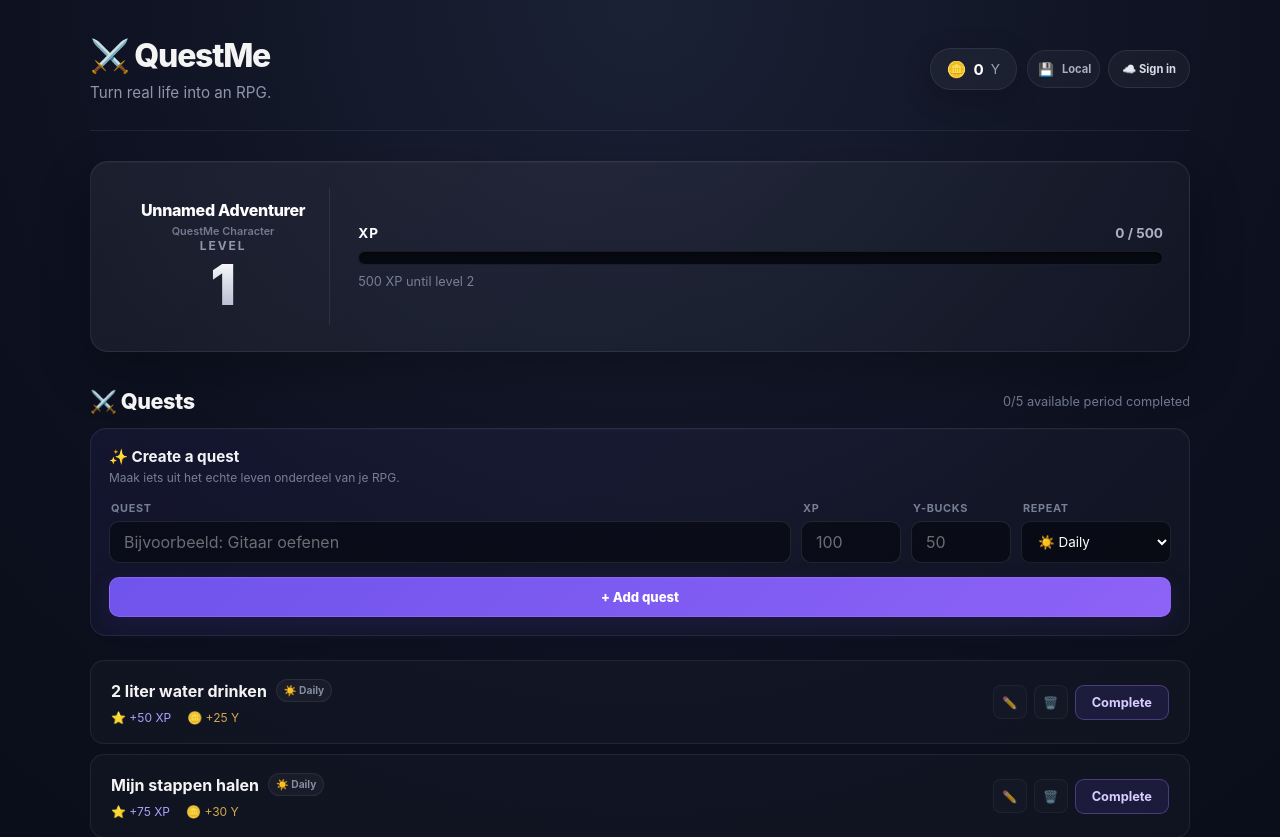
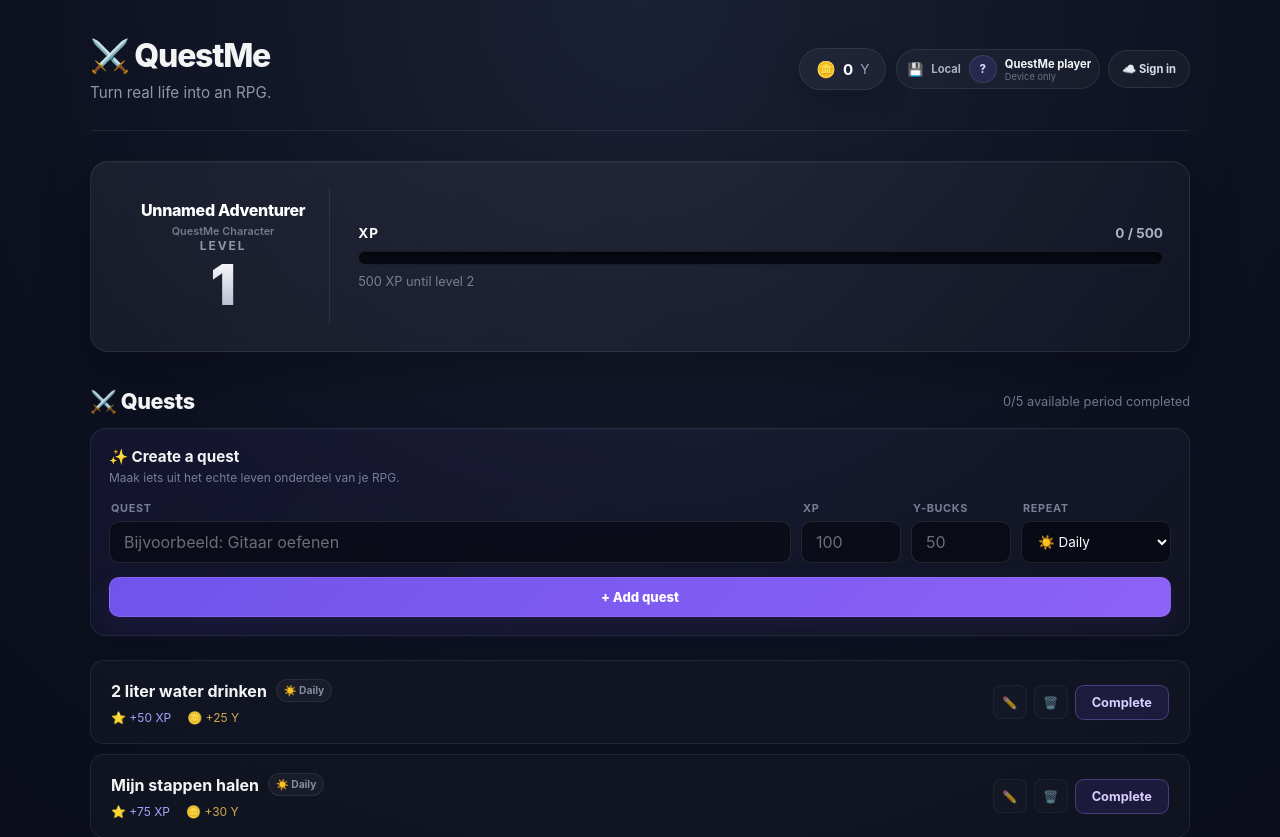
Before and after one commit to yoeran-work/QuestMe, a React (Vite) app: page / in a window 1280 px wide. Shown: the top 837 px of the page. Built offline with nearby package versions, Linux system fonts and the light colour scheme; no server answers.

Commit message:
Update AuthPanel.jsx
Use character name in auth UI

```diff
--- a/src/components/AuthPanel.jsx
+++ b/src/components/AuthPanel.jsx
@@ -2,17 +2,13 @@ import "../auth.css";
 
 function AuthPanel({
   user,
+  characterName,
   authLoading,
   authError,
   onSignIn,
   onSignOut
 }) {
   if (user) {
-    const fallbackLetter =
-      user.displayName?.trim()?.charAt(0)?.toUpperCase() ||
-      user.email?.charAt(0)?.toUpperCase() ||
-      "?";
-
     return (
       <div className="auth-panel">
         <div className="auth-status cloud">
@@ -21,34 +17,25 @@ function AuthPanel({
           </span>
 
           <span className="auth-mode-text">
-            Cloud
+            Synced
           </span>
 
           <div className="auth-user">
-            {user.photoURL ? (
-              <img
-                className="auth-avatar"
-                src={user.photoURL}
-                alt=""
-                referrerPolicy="no-referrer"
-              />
-            ) : (
-              <div className="auth-avatar-fallback">
-                {fallbackLetter}
-              </div>
-            )}
+            <div className="auth-avatar-fallback">
+              {characterName
+                ?.charAt(0)
+                ?.toUpperCase() || "?"}
+            </div>
 
             <div className="auth-user-info">
               <span className="auth-user-name">
-                {user.displayName ||
+                {characterName ||
                   "QuestMe player"}
               </span>
 
-              {user.email && (
-                <span className="auth-user-email">
-                  {user.email}
-                </span>
-              )}
+              <span className="auth-user-email">
+                Google connected
+              </span>
             </div>
           </div>
 
@@ -80,6 +67,25 @@ function AuthPanel({
         <span className="auth-mode-text">
           Local
         </span>
+
+        <div className="auth-user">
+          <div className="auth-avatar-fallback">
+            {characterName
+              ?.charAt(0)
+              ?.toUpperCase() || "?"}
+          </div>
+
+          <div className="auth-user-info">
+            <span className="auth-user-name">
+              {characterName ||
+                "QuestMe player"}
+            </span>
+
+            <span className="auth-user-email">
+              Device only
+            </span>
+          </div>
+        </div>
       </div>
 
       <button
```
